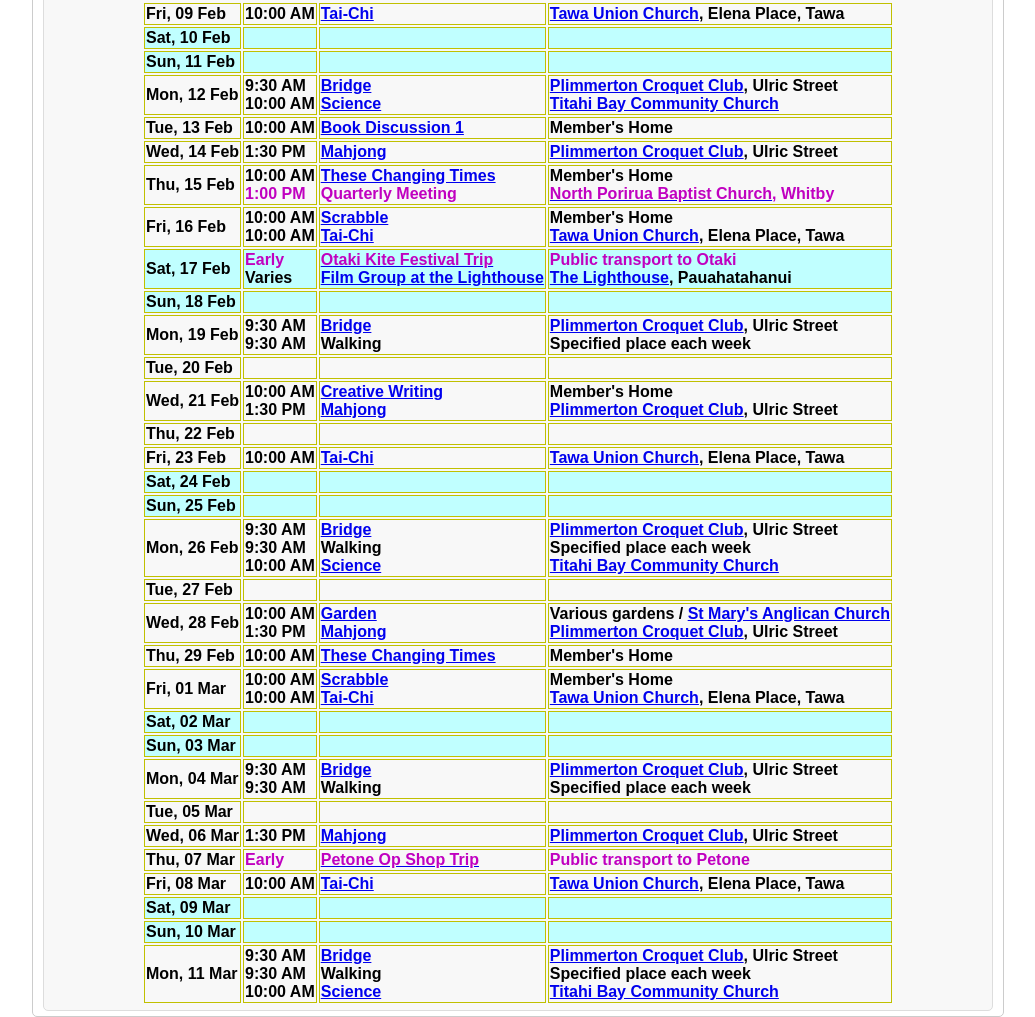
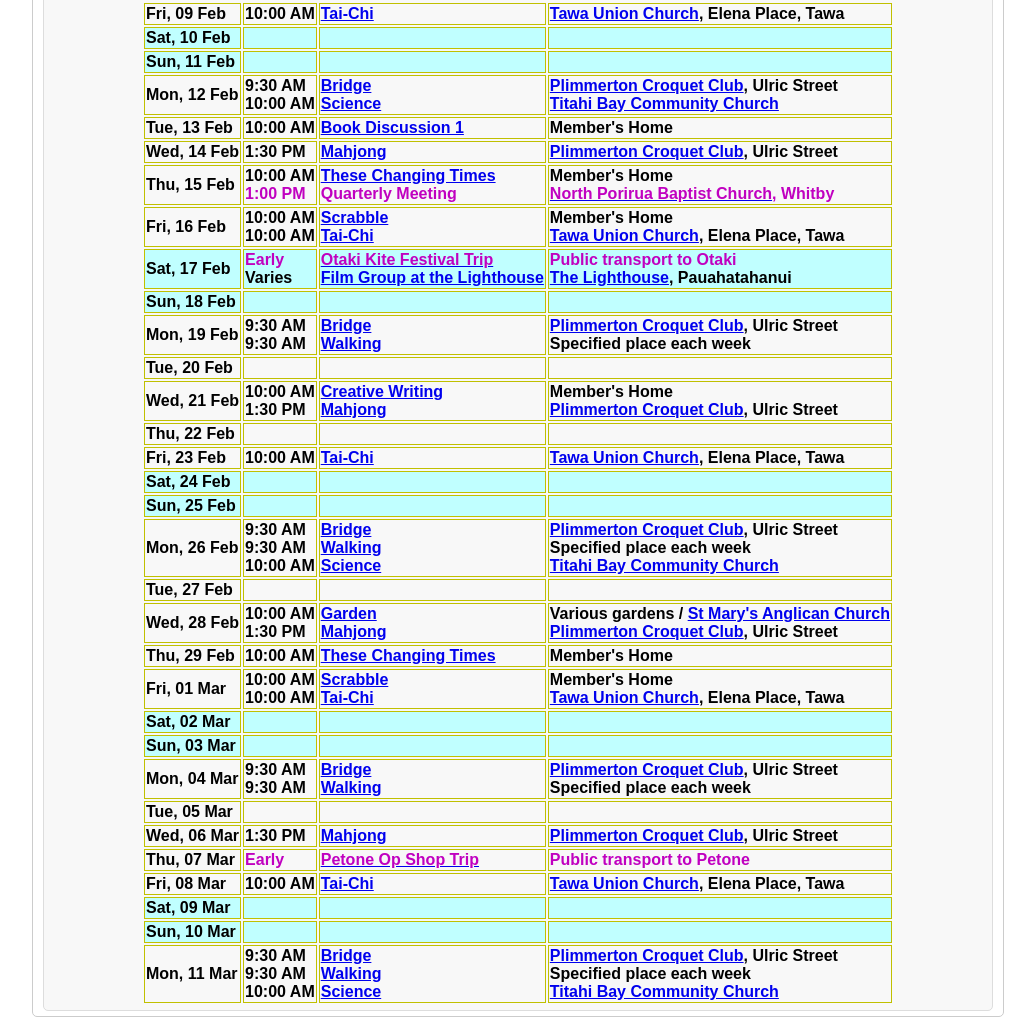
Before and after one commit to PoriruaU3A/PoriruaU3A.github.io, a plain HTML site: page Calendar.html in a window 1280 px wide. Shown: the part 360-1377 px from the top of the page, without its empty margins (122-1157 px from the left). Drawn offline with Linux system fonts and the light colour scheme.

Commit message:
Update calendar

```diff
--- a/Calendar.html
+++ b/Calendar.html
@@ -194,7 +194,7 @@
 <tr id="1a">
 <th>Mon, 19 Feb</th>
 <th>9:30 AM<br>9:30 AM</th>
-<th><a href="https://poriruau3a.nz/jpg/Bridge.jpg">Bridge</a><br>Walking</th>
+<th><a href="https://poriruau3a.nz/jpg/Bridge.jpg">Bridge</a><br><a href="https://poriruau3a.nz/jpg/Walking Group.jpg">Walking</a></th>
 <th><a href="https://poriruau3a.nz/jpg/Plimmerton Croquet Club.jpg">Plimmerton Croquet Club</a>, Ulric Street<br>Specified place each week</th>
 </tr>
 <tr id="1b">
@@ -236,7 +236,7 @@
 <tr id="1h">
 <th>Mon, 26 Feb</th>
 <th>9:30 AM<br>9:30 AM<br>10:00 AM</th>
-<th><a href="https://poriruau3a.nz/jpg/Bridge.jpg">Bridge</a><br>Walking<br><a href="https://poriruau3a.nz/jpg/Science.jpg">Science</a></th>
+<th><a href="https://poriruau3a.nz/jpg/Bridge.jpg">Bridge</a><br><a href="https://poriruau3a.nz/jpg/Walking Group.jpg">Walking</a><br><a href="https://poriruau3a.nz/jpg/Science.jpg">Science</a></th>
 <th><a href="https://poriruau3a.nz/jpg/Plimmerton Croquet Club.jpg">Plimmerton Croquet Club</a>, Ulric Street<br>Specified place each week<br><a href="https://poriruau3a.nz/jpg/Titahi Bay Community Church.jpg">Titahi Bay Community Church</a></th>
 </tr>
 <tr id="1i">
@@ -278,7 +278,7 @@
 <tr id="1o">
 <th>Mon, 04 Mar</th>
 <th>9:30 AM<br>9:30 AM</th>
-<th><a href="https://poriruau3a.nz/jpg/Bridge.jpg">Bridge</a><br>Walking</th>
+<th><a href="https://poriruau3a.nz/jpg/Bridge.jpg">Bridge</a><br><a href="https://poriruau3a.nz/jpg/Walking Group.jpg">Walking</a></th>
 <th><a href="https://poriruau3a.nz/jpg/Plimmerton Croquet Club.jpg">Plimmerton Croquet Club</a>, Ulric Street<br>Specified place each week</th>
 </tr>
 <tr id="1p">
@@ -320,7 +320,7 @@
 <tr id="1v">
 <th>Mon, 11 Mar</th>
 <th>9:30 AM<br>9:30 AM<br>10:00 AM</th>
-<th><a href="https://poriruau3a.nz/jpg/Bridge.jpg">Bridge</a><br>Walking<br><a href="https://poriruau3a.nz/jpg/Science.jpg">Science</a></th>
+<th><a href="https://poriruau3a.nz/jpg/Bridge.jpg">Bridge</a><br><a href="https://poriruau3a.nz/jpg/Walking Group.jpg">Walking</a><br><a href="https://poriruau3a.nz/jpg/Science.jpg">Science</a></th>
 <th><a href="https://poriruau3a.nz/jpg/Plimmerton Croquet Club.jpg">Plimmerton Croquet Club</a>, Ulric Street<br>Specified place each week<br><a href="https://poriruau3a.nz/jpg/Titahi Bay Community Church.jpg">Titahi Bay Community Church</a></th>
 </tr>
 <tr id="1w">
@@ -362,7 +362,7 @@
 <tr id="1C">
 <th>Mon, 18 Mar</th>
 <th>9:30 AM<br>9:30 AM</th>
-<th><a href="https://poriruau3a.nz/jpg/Bridge.jpg">Bridge</a><br>Walking</th>
+<th><a href="https://poriruau3a.nz/jpg/Bridge.jpg">Bridge</a><br><a href="https://poriruau3a.nz/jpg/Walking Group.jpg">Walking</a></th>
 <th><a href="https://poriruau3a.nz/jpg/Plimmerton Croquet Club.jpg">Plimmerton Croquet Club</a>, Ulric Street<br>Specified place each week</th>
 </tr>
 <tr id="1D">
```
